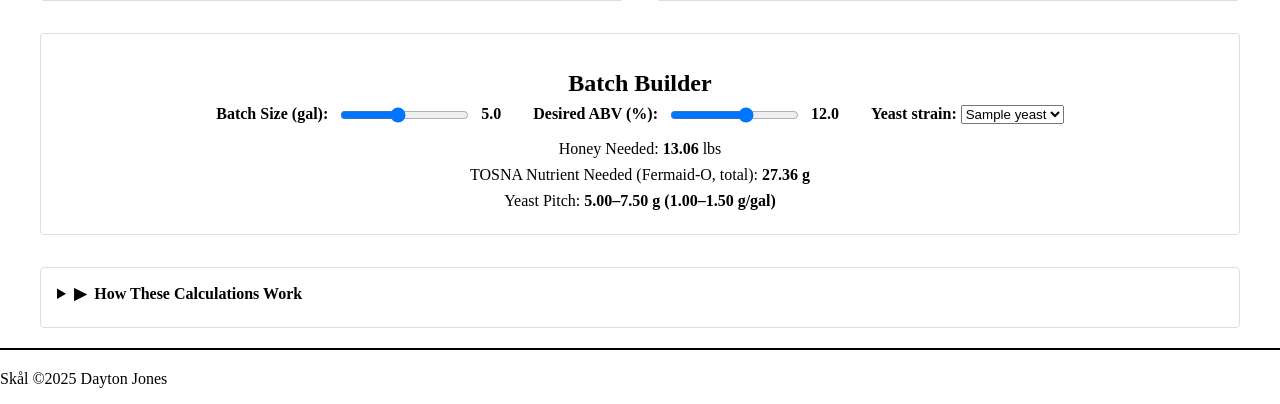
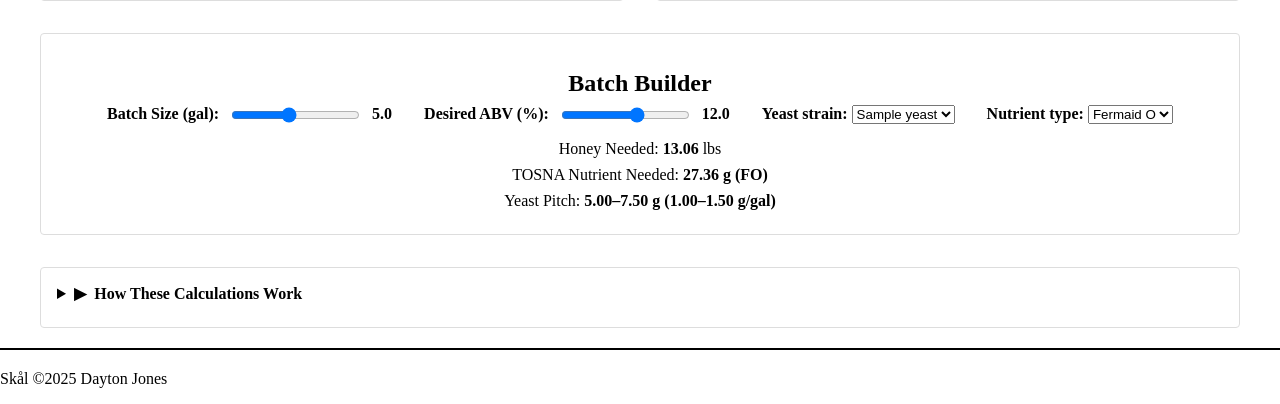
Before and after one commit to daytonjones/Skal, a Django app: template templates/calculators/index.html in a window 1280 px wide. Shown: the part 980-1384 px from the top of the page. Run offline with Django 5.2, Linux system fonts and the light colour scheme; the template is opened without the code that fills it: most values are stand-ins (such as "Sample title", 1, 10 or a date in 2020).

Commit message:
adding nutrient selector to batch builder

```diff
--- a/static/js/calculators.js
+++ b/static/js/calculators.js
@@ -256,6 +256,7 @@ function updateBuilder() {
   const batch      = parseFloat(document.getElementById('builder-batch-size').value);
   const desiredAbv = parseFloat(document.getElementById('builder-desired-abv').value);
   const builderYeast = document.getElementById('builder-yeast-strain').value;
+  const builderNutrient = document.getElementById('builder-nutrient-type').value;
 
   const honeyLbs   = ((desiredAbv / 131.25) * 1000 * batch) / 35;
 
@@ -265,7 +266,10 @@ function updateBuilder() {
   const obrixEstimated = sgToBrix(ogEstimated);
   const nFactorBuilder = YEAST_N_FACTORS[builderYeast] || 1.25;
 
-  const totalFO = (obrixEstimated * 10 * nFactorBuilder / 50) * batch;
+  let totalNutrient = (obrixEstimated * 10 * nFactorBuilder / 50) * batch;
+  if (builderNutrient === 'FK') {
+    totalNutrient *= 0.6;
+  }
 
   const pitchRateNormal = 1.0;
   const pitchRateRobust = 1.5;
@@ -275,7 +279,7 @@ function updateBuilder() {
   document.getElementById('builder-size-val').textContent = batch.toFixed(1);
   document.getElementById('builder-abv-val').textContent  = desiredAbv.toFixed(1);
   document.getElementById('honey-amt').textContent        = to2(honeyLbs);
-  document.getElementById('tosna-amt').textContent        = to2(totalFO) + ' g';
+  document.getElementById('tosna-amt').textContent        = `${to2(totalNutrient)} g (${builderNutrient})`;
   document.getElementById('builder-yeast-pitch').textContent =
     `${to2(yeastNeededNormal)}–${to2(yeastNeededRobust)} g (1.00–1.50 g/gal)`;
 }
@@ -307,6 +311,7 @@ document.getElementById('nutrient-type').addEventListener('change', updateSNA);
   document.getElementById(id).addEventListener('input', updateBuilder)
 );
 document.getElementById('builder-yeast-strain').addEventListener('change', updateBuilder);
+document.getElementById('builder-nutrient-type').addEventListener('change', updateBuilder);
 
 // -------- Initial Render --------
 updateSG();
--- a/templates/calculators/index.html
+++ b/templates/calculators/index.html
@@ -193,10 +193,17 @@
           {% endfor %}
         </select>
       </label>
+      <label>
+        Nutrient type:
+        <select id="builder-nutrient-type">
+          <option value="FO" selected>Fermaid O</option>
+          <option value="FK">Fermaid K</option>
+        </select>
+      </label>
     </div>
     <div class="builder-results">
       <p>Honey Needed: <strong id="honey-amt">--</strong> lbs</p>
-      <p>TOSNA Nutrient Needed (Fermaid-O, total): <strong id="tosna-amt">--</strong></p>
+      <p>TOSNA Nutrient Needed: <strong id="tosna-amt">--</strong></p>
       <p>Yeast Pitch: <strong id="builder-yeast-pitch">--</strong></p>
     </div>
   </section>
```
